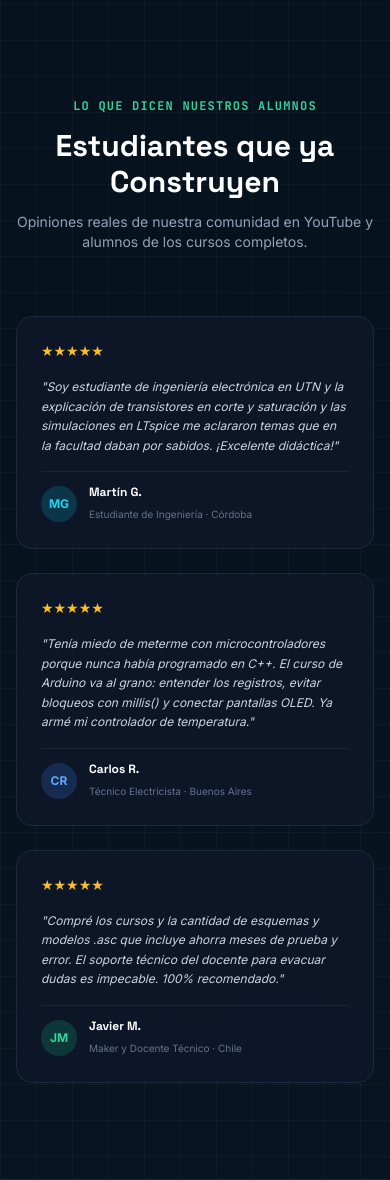
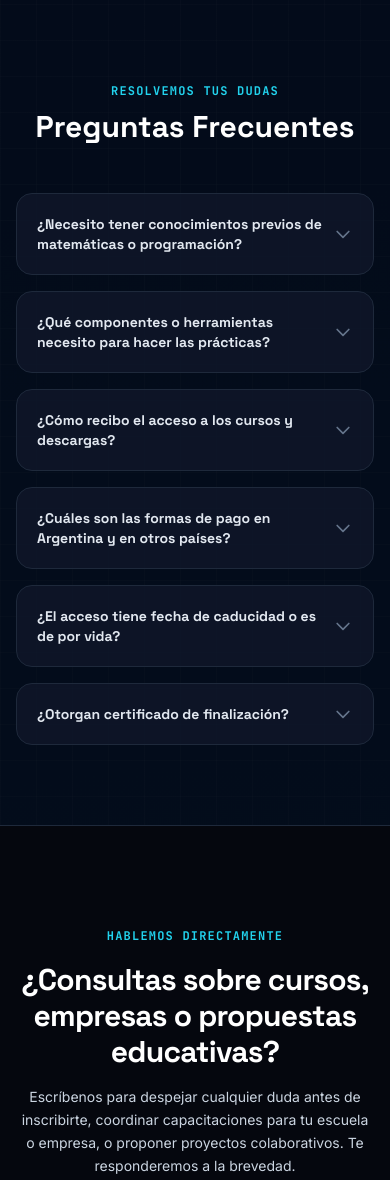
Before and after one commit to argentumcomunicaciones/Web, a plain HTML site: page index.html in a window 390 px wide. Shown: the part 9680-10860 px from the top of the page. Drawn offline with nearby package versions, Linux system fonts and the light colour scheme; a script that the page names is missing.

Commit message:
Add files via upload

```diff
--- a/index.html
+++ b/index.html
@@ -84,7 +84,6 @@
           <a href="#cursos" class="hover:text-cyan-400 transition-colors">Cursos & Tienda</a>
           <a href="#metodo" class="hover:text-cyan-400 transition-colors">El Método</a>
           <a href="#recursos" class="hover:text-cyan-400 transition-colors">Recursos Gratis</a>
-          <a href="#opiniones" class="hover:text-cyan-400 transition-colors">Opiniones</a>
           <a href="#contacto" class="hover:text-cyan-400 transition-colors">Contacto</a>
         </nav>
 
@@ -137,7 +136,6 @@
       <a href="#cursos" class="block font-semibold text-slate-200 hover:text-cyan-400">Cursos & Tienda</a>
       <a href="#metodo" class="block font-semibold text-slate-200 hover:text-cyan-400">El Método ElectroLab</a>
       <a href="#recursos" class="block font-semibold text-slate-200 hover:text-cyan-400">Recursos y Diagramas Gratis</a>
-      <a href="#opiniones" class="block font-semibold text-slate-200 hover:text-cyan-400">Opiniones de Estudiantes</a>
       <a href="#contacto" class="block font-semibold text-slate-200 hover:text-cyan-400">Contacto Directo</a>
       <div class="pt-2 border-t border-slate-800 flex items-center justify-between">
         <a href="https://www.youtube.com/@ElectroLabEducativa" target="_blank" class="text-red-400 font-semibold flex items-center gap-2 text-sm">
@@ -553,86 +551,6 @@
     </div>
   </section>
 
-  <!-- ================= TESTIMONIALS / OPINIONES ================= -->
-  <section id="opiniones" class="py-24">
-    <div class="max-w-7xl mx-auto px-4 sm:px-6 lg:px-8">
-
-      <div class="text-center max-w-2xl mx-auto mb-16 space-y-3">
-        <span class="text-xs font-mono font-bold tracking-widest text-emerald-400 uppercase">
-          LO QUE DICEN NUESTROS ALUMNOS
-        </span>
-        <h2 class="text-3xl sm:text-5xl font-heading font-extrabold text-white">
-          Estudiantes que ya Construyen
-        </h2>
-        <p class="text-slate-400 text-sm">
-          Opiniones reales de nuestra comunidad en YouTube y alumnos de los cursos completos.
-        </p>
-      </div>
-
-      <div class="grid grid-cols-1 md:grid-cols-3 gap-6">
-
-        <!-- Review 1 -->
-        <div class="bg-slate-900/80 border border-slate-800 p-6 rounded-2xl space-y-4">
-          <div class="flex text-amber-400 gap-1 text-sm">
-            ★★★★★
-          </div>
-          <p class="text-xs sm:text-sm text-slate-300 leading-relaxed italic">
-            "Soy estudiante de ingeniería electrónica en UTN y la explicación de transistores en corte y saturación y las simulaciones en LTspice me aclararon temas que en la facultad daban por sabidos. ¡Excelente didáctica!"
-          </p>
-          <div class="pt-3 border-t border-slate-800/80 flex items-center gap-3">
-            <div class="w-9 h-9 rounded-full bg-cyan-500/20 text-cyan-400 font-bold flex items-center justify-center text-xs">
-              MG
-            </div>
-            <div>
-              <h4 class="text-xs font-bold text-white">Martín G.</h4>
-              <span class="text-[10px] text-slate-500">Estudiante de Ingeniería · Córdoba</span>
-            </div>
-          </div>
-        </div>
-
-        <!-- Review 2 -->
-        <div class="bg-slate-900/80 border border-slate-800 p-6 rounded-2xl space-y-4">
-          <div class="flex text-amber-400 gap-1 text-sm">
-            ★★★★★
-          </div>
-          <p class="text-xs sm:text-sm text-slate-300 leading-relaxed italic">
-            "Tenía miedo de meterme con microcontroladores porque nunca había programado en C++. El curso de Arduino va al grano: entender los registros, evitar bloqueos con millis() y conectar pantallas OLED. Ya armé mi controlador de temperatura."
-          </p>
-          <div class="pt-3 border-t border-slate-800/80 flex items-center gap-3">
-            <div class="w-9 h-9 rounded-full bg-blue-500/20 text-blue-400 font-bold flex items-center justify-center text-xs">
-              CR
-            </div>
-            <div>
-              <h4 class="text-xs font-bold text-white">Carlos R.</h4>
-              <span class="text-[10px] text-slate-500">Técnico Electricista · Buenos Aires</span>
-            </div>
-          </div>
-        </div>
-
-        <!-- Review 3 -->
-        <div class="bg-slate-900/80 border border-slate-800 p-6 rounded-2xl space-y-4">
-          <div class="flex text-amber-400 gap-1 text-sm">
-            ★★★★★
-          </div>
-          <p class="text-xs sm:text-sm text-slate-300 leading-relaxed italic">
-            "Compré los cursos y la cantidad de esquemas y modelos .asc que incluye ahorra meses de prueba y error. El soporte técnico del docente para evacuar dudas es impecable. 100% recomendado."
-          </p>
-          <div class="pt-3 border-t border-slate-800/80 flex items-center gap-3">
-            <div class="w-9 h-9 rounded-full bg-emerald-500/20 text-emerald-400 font-bold flex items-center justify-center text-xs">
-              JM
-            </div>
-            <div>
-              <h4 class="text-xs font-bold text-white">Javier M.</h4>
-              <span class="text-[10px] text-slate-500">Maker y Docente Técnico · Chile</span>
-            </div>
-          </div>
-        </div>
-
-      </div>
-
-    </div>
-  </section>
-
   <!-- ================= FREQUENTLY ASKED QUESTIONS (FAQ) ================= -->
   <section class="py-20 bg-slate-950/60 border-t border-slate-800/80">
     <div class="max-w-4xl mx-auto px-4 sm:px-6 lg:px-8">
```
